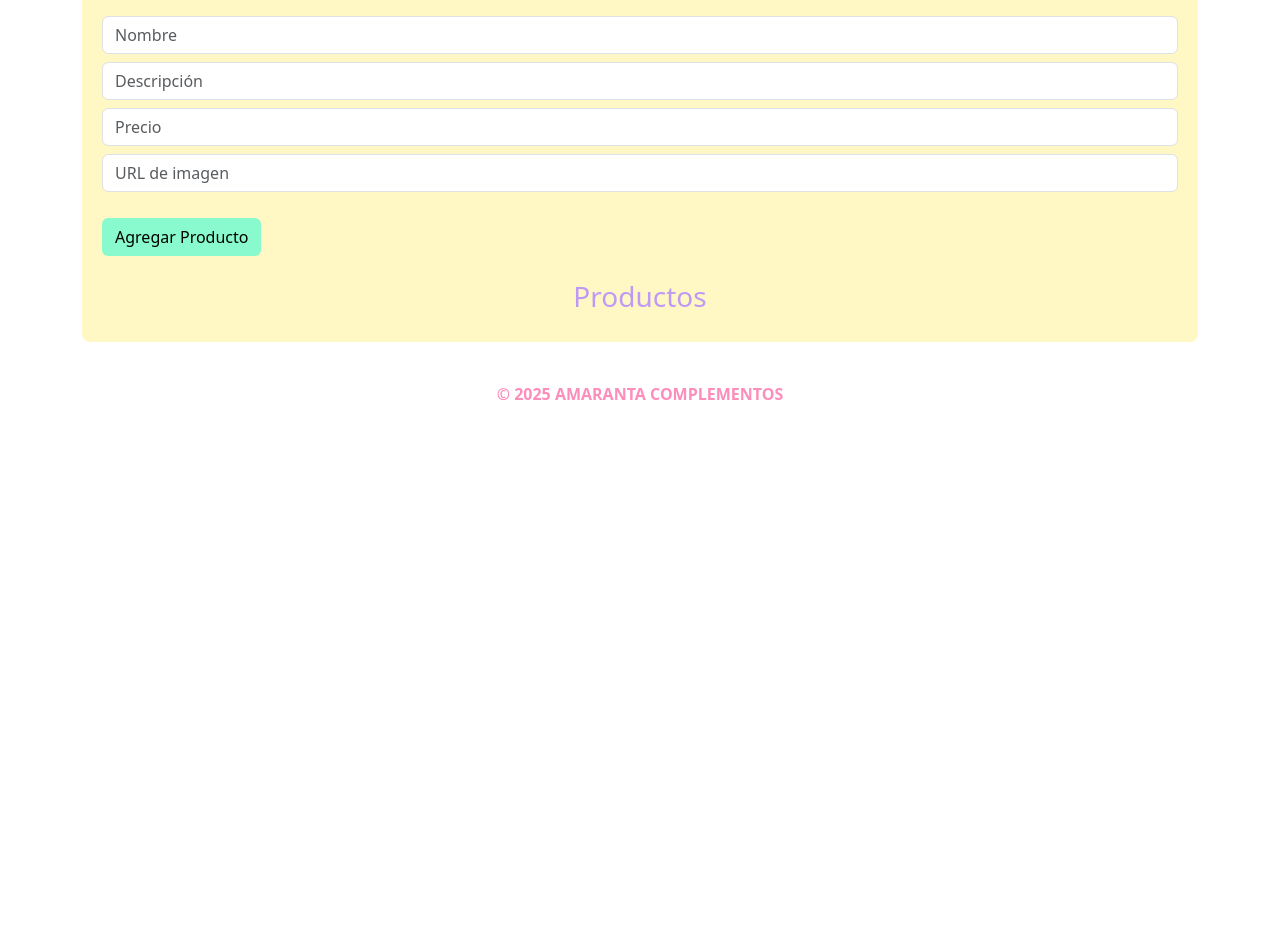
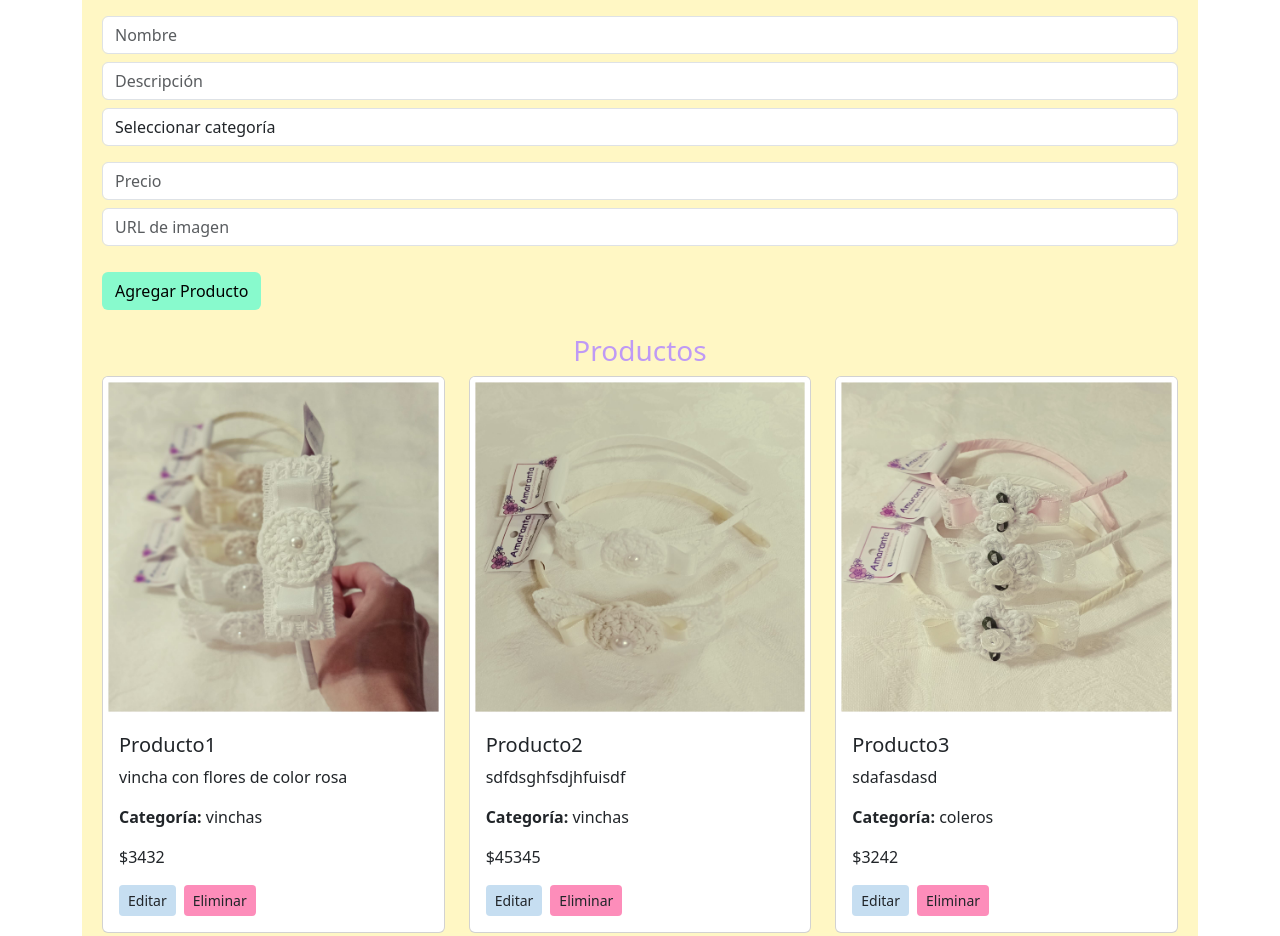
Before and after one commit to FelicitasRalle/frontend-akademi-Ralle, a React (Create React App) app: page /admin in a window 1280 px wide. Shown: the part 196-1132 px from the top of the page. Before the commit the page ends 800 px from the top, so only its background shows below. Built offline with nearby package versions, Linux system fonts and the light colour scheme; data requests are answered from the project's data file.

Commit message:
se agrego la propieda categoria a los productos ya que no estba

```diff
--- a/db.json
+++ b/db.json
@@ -1,3 +1,36 @@
 {
-  "products": []
+  "products": [
+    {
+      "id": "4c6a",
+      "name": "Producto1",
+      "description": "vincha con flores de color rosa",
+      "category": "vinchas",
+      "price": 3432,
+      "image": "/assets/producto1.jpg"
+    },
+    {
+      "id": "c508",
+      "name": "Producto2",
+      "description": "sdfdsghfsdjhfuisdf",
+      "category": "vinchas",
+      "price": 45345,
+      "image": "/assets/producto2.jpg"
+    },
+    {
+      "id": "539b",
+      "name": "Producto3",
+      "description": "sdafasdasd",
+      "category": "coleros",
+      "price": 3242,
+      "image": "/assets/producto3.jpg"
+    },
+    {
+      "id": "664e",
+      "name": "Producto4",
+      "description": "cvzcvdafsd",
+      "category": "coleros",
+      "price": 54646,
+      "image": "/assets/producto4.jpg"
+    }
+  ]
 }
--- a/src/pages/Admin.js
+++ b/src/pages/Admin.js
@@ -3,8 +3,8 @@ import { useDispatch, useSelector } from "react-redux";
 import axios from "axios";
 import { setProducts } from "../redux/reducers/productReducer";
 import "bootstrap/dist/css/bootstrap.min.css";
-import 'bootstrap/dist/js/bootstrap.bundle.min.js';
-import * as bootstrap from 'bootstrap';
+import "bootstrap/dist/js/bootstrap.bundle.min.js";
+import * as bootstrap from "bootstrap";
 import Header from "../components/Header";
 import Footer from "../components/Footer";
 import stylesheet from "../styles/Admin.css";
@@ -17,6 +17,7 @@ function Admin() {
   const [form, setForm] = useState({
     name: "",
     description: "",
+    category: "",
     price: "",
     image: "",
   });
@@ -88,7 +89,13 @@ function Admin() {
         await fetchProducts();
       }
 
-      setForm({ name: "", description: "", price: "", image: "" });
+      setForm({
+        name: "",
+        description: "",
+        category: "",
+        price: "",
+        image: "",
+      });
     } catch (error) {
       console.error("Error al enviar producto:", error);
     }
@@ -108,6 +115,7 @@ function Admin() {
     setForm({
       name: producto.name,
       description: producto.description,
+      category: producto.category,
       price: producto.price,
       image: producto.image,
     });
@@ -155,6 +163,18 @@ function Admin() {
             className="form-control mb-2"
             required
           />
+          <select
+            name="category"
+            value={form.category}
+            onChange={handleChange}
+            className="form-control mb-3"
+            required
+          >
+            <option value="">Seleccionar categoría</option>
+            <option value="vinchas">Vinchas</option>
+            <option value="coleros">Coleros</option>
+            <option value="trabas">Trabas</option>
+          </select>
           <input
             type="number"
             name="price"
@@ -219,6 +239,18 @@ function Admin() {
                   className="form-control mb-2"
                   required
                 />
+                <select
+                  name="category"
+                  value={form.category}
+                  onChange={handleChange}
+                  className="form-control mb-2"
+                  required
+                >
+                  <option value="">Seleccionar categoría</option>
+                  <option value="vinchas">Vinchas</option>
+                  <option value="coleros">Coleros</option>
+                  <option value="trabas">Trabas</option>
+                </select>
                 <input
                   type="number"
                   name="price"
@@ -264,6 +296,11 @@ function Admin() {
               <div className="card-body">
                 <h5 className="card-title">{prod.name}</h5>
                 <p className="card-text">{prod.description}</p>
+                {prod.category && (
+                  <p className="card-text">
+                    <strong>Categoría:</strong> {prod.category}
+                  </p>
+                )}
                 <p className="card-text">${prod.price}</p>
 
                 <button
```
